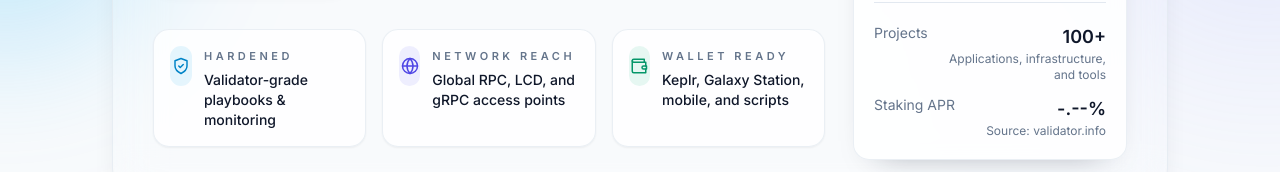
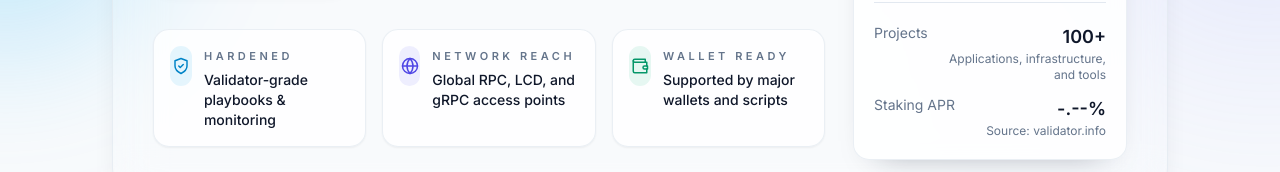
Before and after one commit to terra-classic-io/website, a React (Vite) app: page / in a window 1280 px wide. Shown: the part 532-704 px from the top of the page. Built offline with nearby package versions, Linux system fonts and the light colour scheme; no server answers.

Commit message:
- remove preference for wallets on main page

```diff
--- a/src/components/hero-section.tsx
+++ b/src/components/hero-section.tsx
@@ -120,7 +120,7 @@
                 <p className="text-[11px] font-semibold uppercase tracking-[0.32em] text-slate-500 dark:text-slate-400">
                   Wallet ready
                 </p>
-                <p className="font-medium text-slate-900 dark:text-slate-100">Keplr, Galaxy Station, mobile, and scripts</p>
+                <p className="font-medium text-slate-900 dark:text-slate-100">Supported by major wallets and scripts</p>
               </div>
             </div>
           </div>
```
